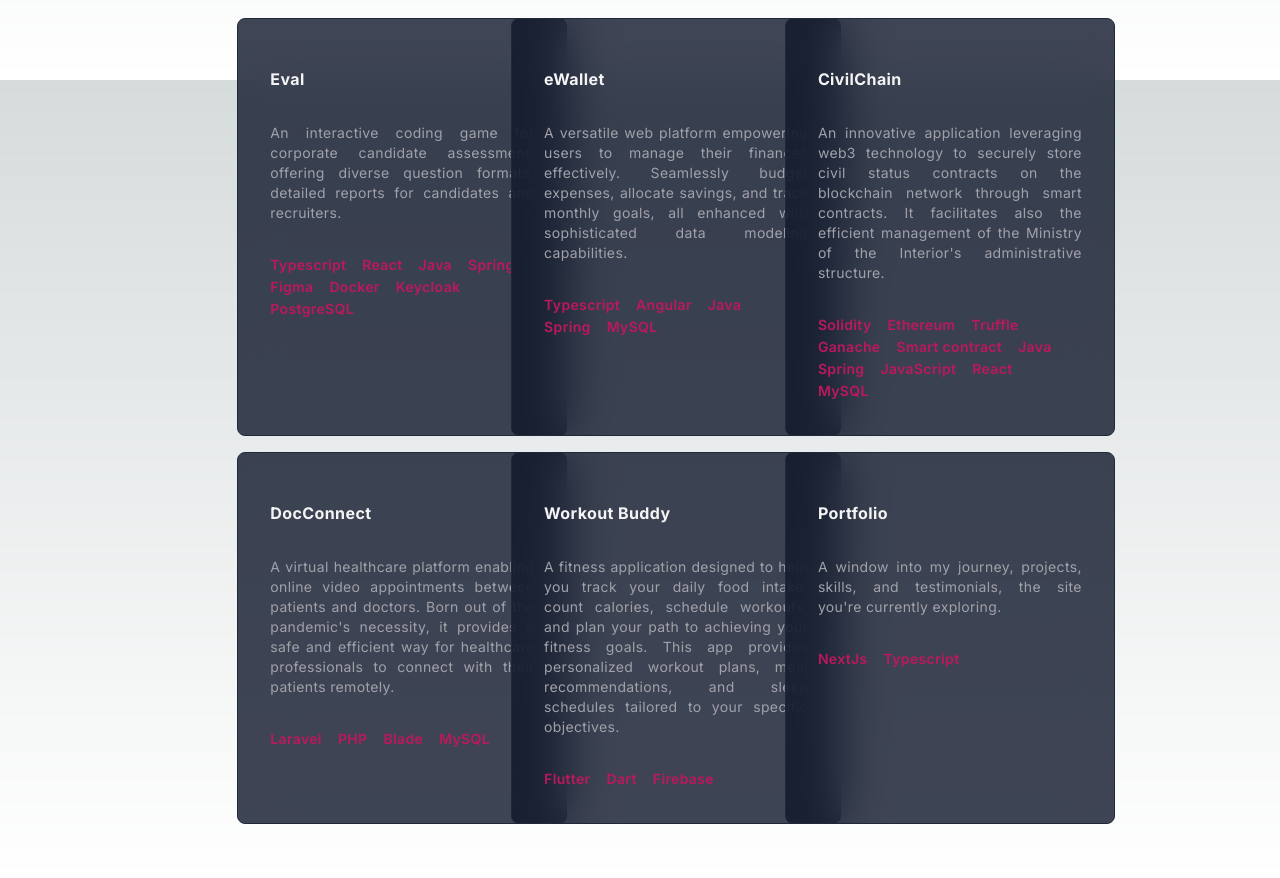
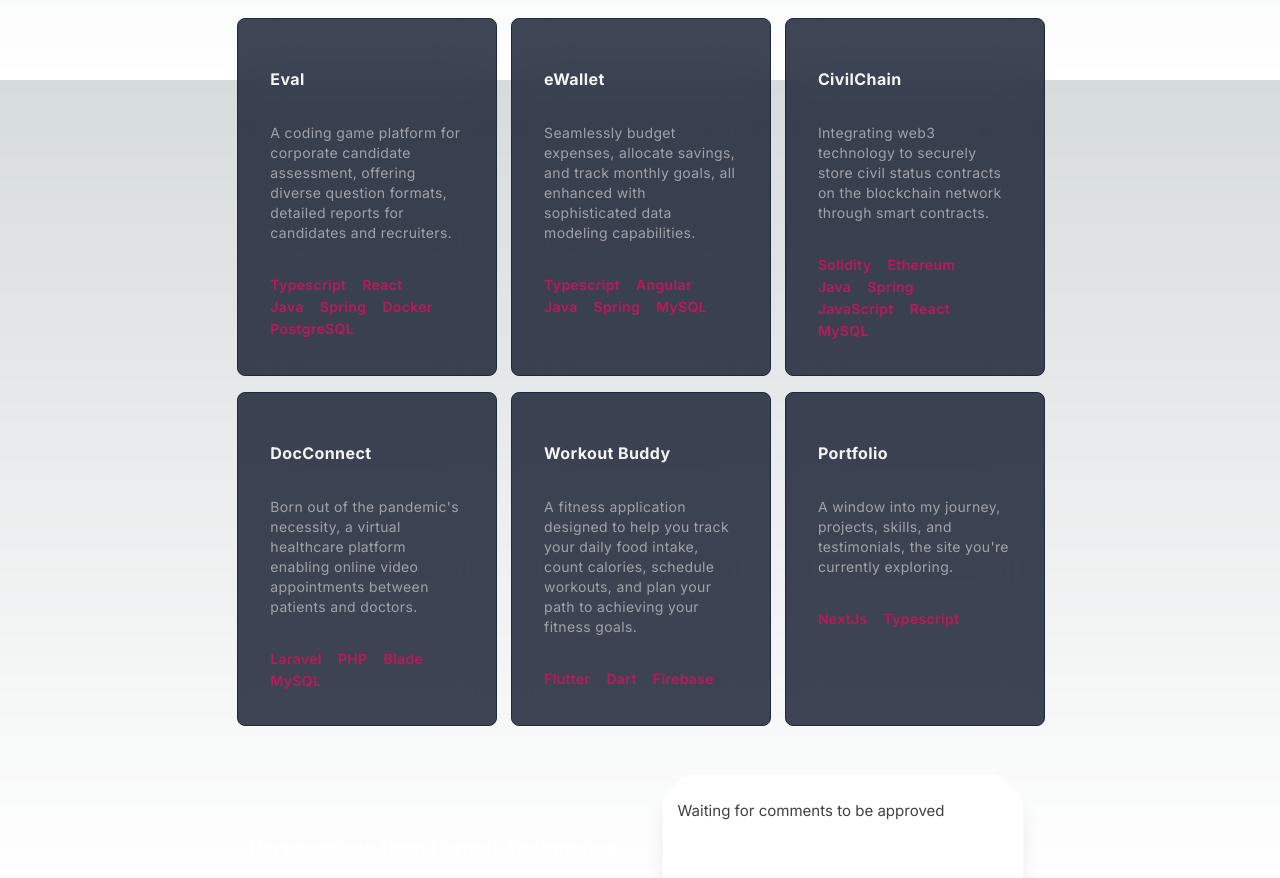
Before and after one commit to botazitihssane/botazitihssane, a Next.js app: page / in a window 1280 px wide. Shown: the part 1520-2398 px from the top of the page. Built offline with nearby package versions, Linux system fonts and the light colour scheme.

Commit message:
fixed the cards

```diff
--- a/src/app/home/projects/projects.tsx
+++ b/src/app/home/projects/projects.tsx
@@ -7,21 +7,19 @@ const Projects = ({children, id}: PropsWithChildren<ComponentProps>) => {
     const projectItems = [
         {
             title: "Eval",
-            description: "An interactive coding game for corporate candidate assessment, offering diverse question formats, detailed reports for candidates and recruiters.",
+            description: "A coding game platform for corporate candidate assessment, offering diverse question formats, detailed reports for candidates and recruiters.",
             tools: [
                 "Typescript",
                 "React",
                 "Java",
                 "Spring",
-                "Figma",
                 "Docker",
-                "Keycloak",
                 "PostgreSQL"
             ]
         },
         {
             title: "eWallet",
-            description: "A versatile web platform empowering users to manage their finances effectively. Seamlessly budget expenses, allocate savings, and track monthly goals, all enhanced with sophisticated data modeling capabilities.",
+            description: "Seamlessly budget expenses, allocate savings, and track monthly goals, all enhanced with sophisticated data modeling capabilities.",
             tools: [
                 "Typescript",
                 "Angular",
@@ -32,13 +30,10 @@ const Projects = ({children, id}: PropsWithChildren<ComponentProps>) => {
         },
         {
             title: "CivilChain",
-            description: "An innovative application leveraging web3 technology to securely store civil status contracts on the blockchain network through smart contracts. It facilitates also the efficient management of the Ministry of the Interior's administrative structure.",
+            description: "Integrating web3 technology to securely store civil status contracts on the blockchain network through smart contracts.",
             tools: [
                 "Solidity",
                 "Ethereum",
-                "Truffle",
-                "Ganache",
-                "Smart contract",
                 "Java",
                 "Spring",
                 "JavaScript",
@@ -48,7 +43,7 @@ const Projects = ({children, id}: PropsWithChildren<ComponentProps>) => {
         },
         {
             title: "DocConnect",
-            description: "A virtual healthcare platform enabling online video appointments between patients and doctors. Born out of the pandemic's necessity, it provides a safe and efficient way for healthcare professionals to connect with their patients remotely.",
+            description: "Born out of the pandemic's necessity, a virtual healthcare platform enabling online video appointments between patients and doctors.",
             tools: [
                 "Laravel",
                 "PHP",
@@ -58,7 +53,7 @@ const Projects = ({children, id}: PropsWithChildren<ComponentProps>) => {
         },
         {
             title: "Workout Buddy",
-            description: "A fitness application designed to help you track your daily food intake, count calories, schedule workouts, and plan your path to achieving your fitness goals. This app provides personalized workout plans, meal recommendations, and sleep schedules tailored to your specific objectives.",
+            description: "A fitness application designed to help you track your daily food intake, count calories, schedule workouts, and plan your path to achieving your fitness goals.",
             tools: [
                 "Flutter",
                 "Dart",
@@ -80,7 +75,8 @@ const Projects = ({children, id}: PropsWithChildren<ComponentProps>) => {
             <div className="max-w-6xl w-full px-4">
                 <div className="flex flex-col items-center">
                     <div className="text-center w-full mt-5">
-                        <h1 className="sm:text-base md:text-xl lg:text-xl text-white font-semibold mb-4">My projects</h1>
+                        <h1 className="sm:text-base md:text-xl lg:text-xl text-white font-semibold mb-4">My
+                            projects</h1>
                     </div>
                     <div className="w-full sm:w-auto">
                         <HoverEffect items={projectItems}/>
--- a/src/components/ui/card/card-hover-effect.tsx
+++ b/src/components/ui/card/card-hover-effect.tsx
@@ -72,7 +72,7 @@ export const Card = ({
     return (
         <div
             className={cn(
-                "h-full sm:w-[600px] lg:w-[330px] p-4 overflow-hidden bg-slate-900/[0.8] border border-slate-800 backdrop-blur-xl rounded-lg group-hover:border-slate-700 relative z-20",
+                "h-full sm:w-[600px] md:w-[320px] lg:w-[260px] p-4 overflow-hidden bg-slate-900/[0.8] border border-slate-800 backdrop-blur-xl rounded-lg group-hover:border-slate-700 relative z-20",
                 className
             )}
         >
@@ -105,7 +105,7 @@ export const CardDescription = ({
     return (
         <p
             className={cn(
-                "mt-8 text-zinc-400 tracking-wide leading-relaxed text-sm font-normal text-justify",
+                "mt-8 text-zinc-400 tracking-wide leading-relaxed text-sm font-normal text-start",
                 className
             )}
         >
```
